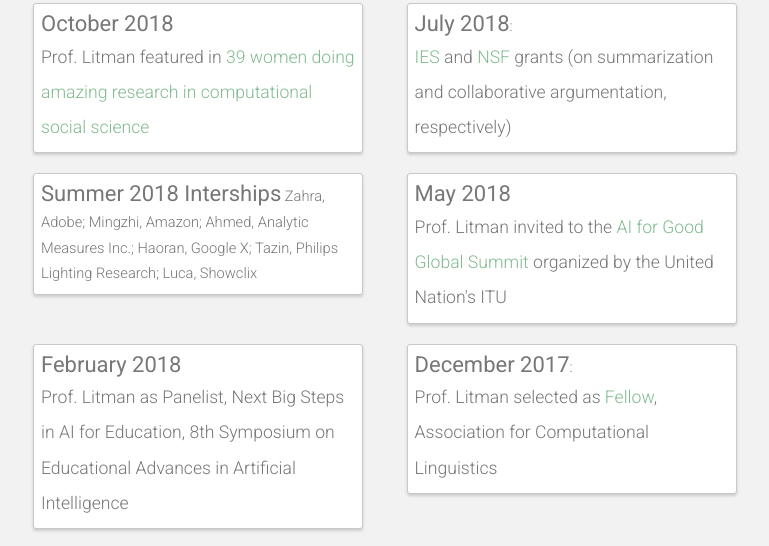
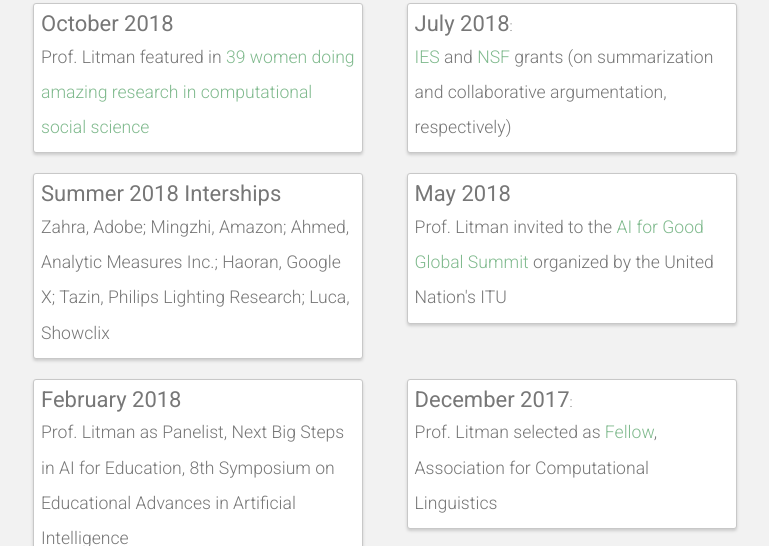
Before and after one commit to petal-cs-pitt/petal-cs-pitt.github.iod, a plain HTML site: page index.html in a window 1280 px wide. Shown: the part 1609-2155 px from the top of the page, without its empty margins (157-926 px from the left). Drawn offline with nearby package versions, Linux system fonts and the light colour scheme.

Commit message:
Update index.html

```diff
--- a/index.html
+++ b/index.html
@@ -140,7 +140,7 @@
 
 						<article>
                                         <h7>Summer 2018 Interships</h7>
-                   			 Zahra, Adobe;
+                   			 <p>Zahra, Adobe;
 					 Mingzhi, Amazon;
 					 Ahmed, Analytic Measures Inc.;
                                          Haoran, Google X;
```
